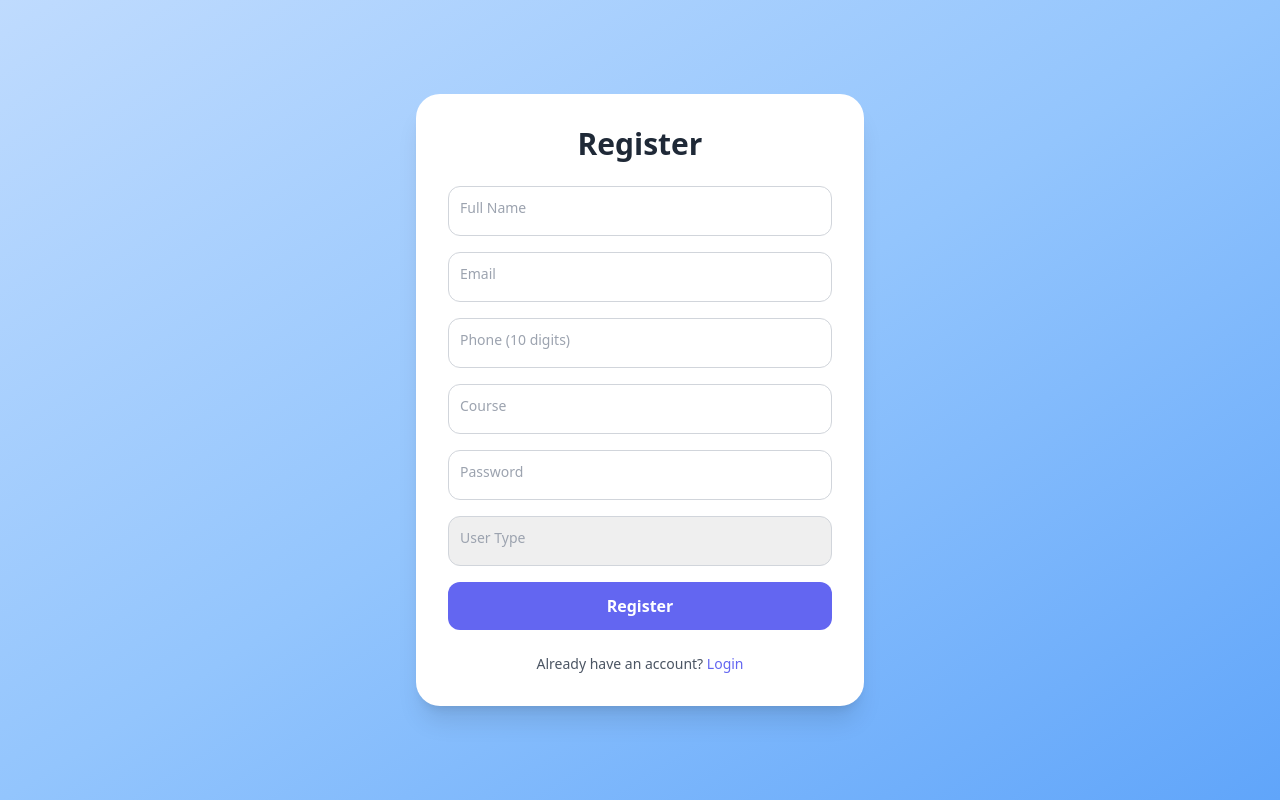
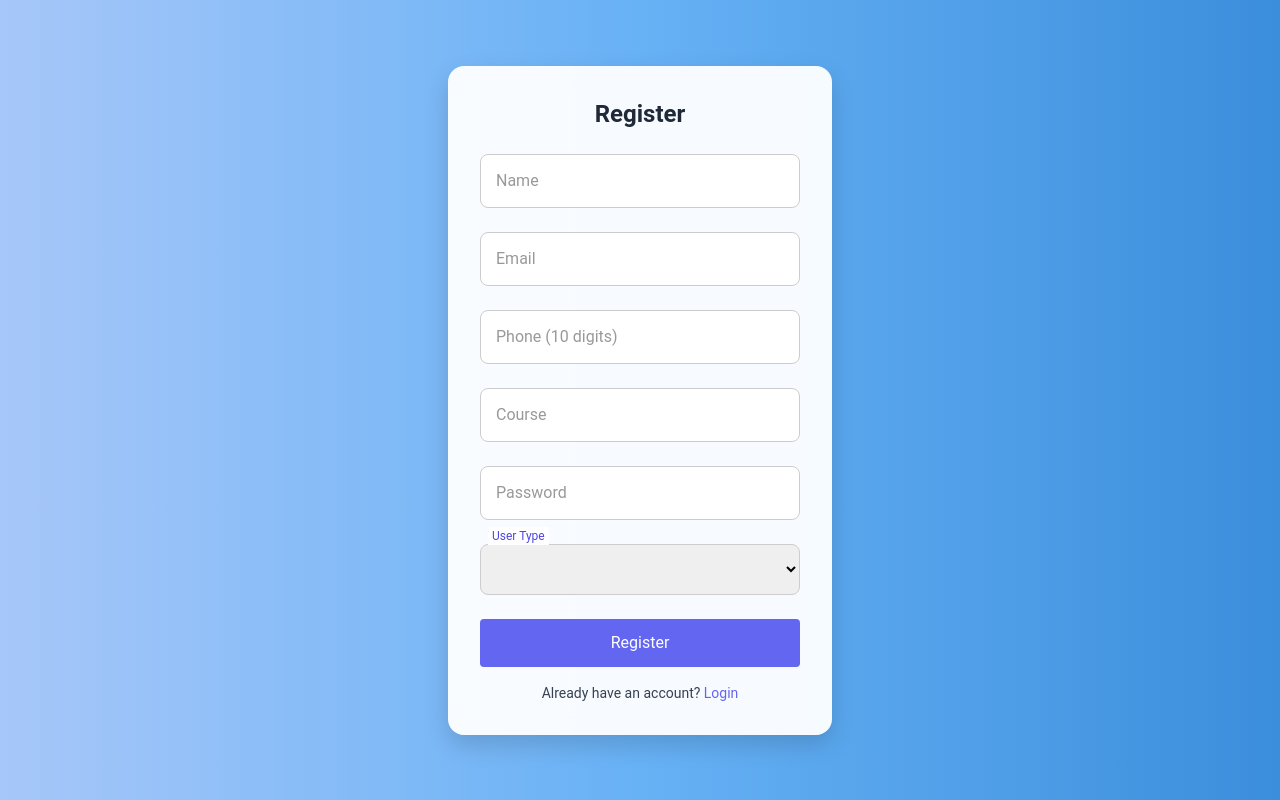
Before and after one commit to aadithr894-svg/Siberia-Mess-App, a Flask app: page /register in a window 1280 px wide. Run offline with Flask 3, Linux system fonts and the light colour scheme; some libraries are stand-ins or nearby versions.

Commit message:
first commit

```diff
--- a/templates/register.html
+++ b/templates/register.html
@@ -5,102 +5,144 @@
   <meta name="viewport" content="width=device-width, initial-scale=1.0">
   <title>Register</title>
   <script src="https://cdn.tailwindcss.com"></script>
+  <style>
+    body {
+      font-family: 'Roboto', sans-serif;
+      background: linear-gradient(to right, #a7c7f9, #67b1f5, #3b8edc);
+      min-height: 100vh;
+      display: flex;
+      justify-content: center;
+      align-items: center;
+      padding: 1rem;
+    }
+    .card {
+      background: rgba(255,255,255,0.95);
+      backdrop-filter: blur(10px);
+      padding: 2rem;
+      border-radius: 1rem;
+      width: 100%;
+      max-width: 24rem;
+      box-shadow: 0 10px 25px rgba(0,0,0,0.15);
+    }
+    .input-field {
+      position: relative;
+      margin-bottom: 1.5rem;
+    }
+    .input-field input, .input-field select {
+      width: 100%;
+      padding: 14px;
+      border-radius: 0.5rem;
+      border: 1px solid #ccc;
+      outline: none;
+      transition: border 0.3s;
+      font-size: 1rem;
+    }
+    .input-field label {
+      position: absolute;
+      top: 50%;
+      left: 12px;
+      transform: translateY(-50%);
+      background: white;
+      padding: 0 4px;
+      color: #999;
+      transition: 0.3s;
+      pointer-events: none;
+      font-size: 1rem;
+    }
+    .input-field input:focus + label,
+    .input-field input:not(:placeholder-shown) + label,
+    .input-field select:focus + label,
+    .input-field select:not([value=""]) + label {
+      top: -8px;
+      left: 8px;
+      font-size: 0.75rem;
+      color: #4f46e5;
+    }
+    .flash {
+      padding: 0.75rem 1rem;
+      border-radius: 0.5rem;
+      margin-bottom: 1rem;
+      font-weight: 500;
+      text-align: center;
+      font-size: 0.875rem;
+    }
+    .flash-success { background-color: #27ae60; color: white; }
+    .flash-danger { background-color: #e74c3c; color: white; }
+
+    @media (max-width: 400px) {
+      .card {
+        padding: 1.5rem;
+      }
+      .input-field input, .input-field select {
+        padding: 12px;
+        font-size: 0.95rem;
+      }
+      .input-field label {
+        font-size: 0.9rem;
+      }
+      button {
+        padding: 12px;
+        font-size: 0.95rem;
+      }
+    }
+  </style>
 </head>
-<body class="flex items-center justify-center min-h-screen font-sans
-             bg-gradient-to-br from-blue-200 via-blue-300 to-blue-400 p-4">
-
-  <div class="bg-white shadow-xl rounded-3xl w-full max-w-md p-8 space-y-6">
-    <h2 class="text-3xl font-bold text-center text-gray-800">Register</h2>
+<body>
+  <div class="card">
+    <h2 class="text-2xl font-bold mb-6 text-center text-gray-800">Register</h2>
 
     <!-- Flash Messages -->
     {% with messages = get_flashed_messages(with_categories=true) %}
       {% if messages %}
         {% for category, message in messages %}
-          <div class="text-white font-medium text-center rounded-lg p-3
-                      {% if category=='danger' %} bg-red-500 {% endif %}
-                      {% if category=='success' %} bg-green-500 {% endif %}">
-            {{ message }}
-          </div>
+          <div class="flash flash-{{ category }}">{{ message }}</div>
         {% endfor %}
       {% endif %}
     {% endwith %}
 
-    <form method="POST" action="{{ url_for('register') }}" class="space-y-4">
-      <div class="relative">
-        <input type="text" name="name" placeholder=" " required
-               class="peer w-full p-3 rounded-xl border border-gray-300 focus:outline-none focus:ring-2 focus:ring-indigo-400"/>
-        <label class="absolute left-3 top-3 text-gray-400 text-sm transition-all
-                      peer-placeholder-shown:top-3 peer-placeholder-shown:text-gray-400
-                      peer-placeholder-shown:text-sm peer-focus:-top-2 peer-focus:text-indigo-500 peer-focus:text-xs">
-          Full Name
-        </label>
+    <form method="POST" action="{{ url_for('register') }}">
+      <div class="input-field">
+        <input type="text" name="name" placeholder=" " required>
+        <label>Name</label>
       </div>
 
-      <div class="relative">
-        <input type="email" name="email" placeholder=" " required
-               class="peer w-full p-3 rounded-xl border border-gray-300 focus:outline-none focus:ring-2 focus:ring-indigo-400"/>
-        <label class="absolute left-3 top-3 text-gray-400 text-sm transition-all
-                      peer-placeholder-shown:top-3 peer-placeholder-shown:text-gray-400
-                      peer-placeholder-shown:text-sm peer-focus:-top-2 peer-focus:text-indigo-500 peer-focus:text-xs">
-          Email
-        </label>
+      <div class="input-field">
+        <input type="email" name="email" placeholder=" " required>
+        <label>Email</label>
       </div>
 
-      <div class="relative">
-        <input type="text" name="phone" placeholder=" " pattern="\d{10}" maxlength="10" required
-               class="peer w-full p-3 rounded-xl border border-gray-300 focus:outline-none focus:ring-2 focus:ring-indigo-400"/>
-        <label class="absolute left-3 top-3 text-gray-400 text-sm transition-all
-                      peer-placeholder-shown:top-3 peer-placeholder-shown:text-gray-400
-                      peer-placeholder-shown:text-sm peer-focus:-top-2 peer-focus:text-indigo-500 peer-focus:text-xs">
-          Phone (10 digits)
-        </label>
+      <div class="input-field">
+        <input type="text" name="phone" placeholder=" " pattern="\d{10}" maxlength="10" required>
+        <label>Phone (10 digits)</label>
       </div>
 
-      <div class="relative">
-        <input type="text" name="course" placeholder=" " required
-               class="peer w-full p-3 rounded-xl border border-gray-300 focus:outline-none focus:ring-2 focus:ring-indigo-400"/>
-        <label class="absolute left-3 top-3 text-gray-400 text-sm transition-all
-                      peer-placeholder-shown:top-3 peer-placeholder-shown:text-gray-400
-                      peer-placeholder-shown:text-sm peer-focus:-top-2 peer-focus:text-indigo-500 peer-focus:text-xs">
-          Course
-        </label>
+      <div class="input-field">
+        <input type="text" name="course" placeholder=" " required>
+        <label>Course</label>
       </div>
 
-      <div class="relative">
-        <input type="password" name="password" placeholder=" " required
-               class="peer w-full p-3 rounded-xl border border-gray-300 focus:outline-none focus:ring-2 focus:ring-indigo-400"/>
-        <label class="absolute left-3 top-3 text-gray-400 text-sm transition-all
-                      peer-placeholder-shown:top-3 peer-placeholder-shown:text-gray-400
-                      peer-placeholder-shown:text-sm peer-focus:-top-2 peer-focus:text-indigo-500 peer-focus:text-xs">
-          Password
-        </label>
+      <div class="input-field">
+        <input type="password" name="password" placeholder=" " required>
+        <label>Password</label>
       </div>
 
-      <div class="relative">
-        <select name="user_type" required
-                class="peer w-full p-3 rounded-xl border border-gray-300 focus:outline-none focus:ring-2 focus:ring-indigo-400 appearance-none">
+      <div class="input-field">
+        <select name="user_type" required>
           <option value="" disabled selected></option>
           <option value="guest">Guest</option>
           <option value="inmate">Inmate</option>
           <option value="outmess">Outmess</option>
         </select>
-        <label class="absolute left-3 top-3 text-gray-400 text-sm transition-all
-                      peer-focus:-top-2 peer-focus:text-indigo-500 peer-focus:text-xs">
-          User Type
-        </label>
+        <label>User Type</label>
       </div>
 
-      <button type="submit"
-              class="w-full py-3 bg-indigo-500 text-white font-semibold rounded-xl hover:bg-indigo-600 transition duration-300">
-        Register
-      </button>
+      <button type="submit" class="w-full p-3 bg-indigo-500 text-white rounded hover:bg-indigo-600 transition">Register</button>
     </form>
 
-    <p class="text-center text-gray-600 text-sm mt-4">
+    <p class="mt-4 text-center text-gray-700 text-sm">
       Already have an account?
-      <a href="{{ url_for('login') }}" class="text-indigo-500 font-medium hover:underline">Login</a>
+      <a href="{{ url_for('login') }}" class="text-indigo-500 hover:underline">Login</a>
     </p>
   </div>
-
 </body>
 </html>
```
